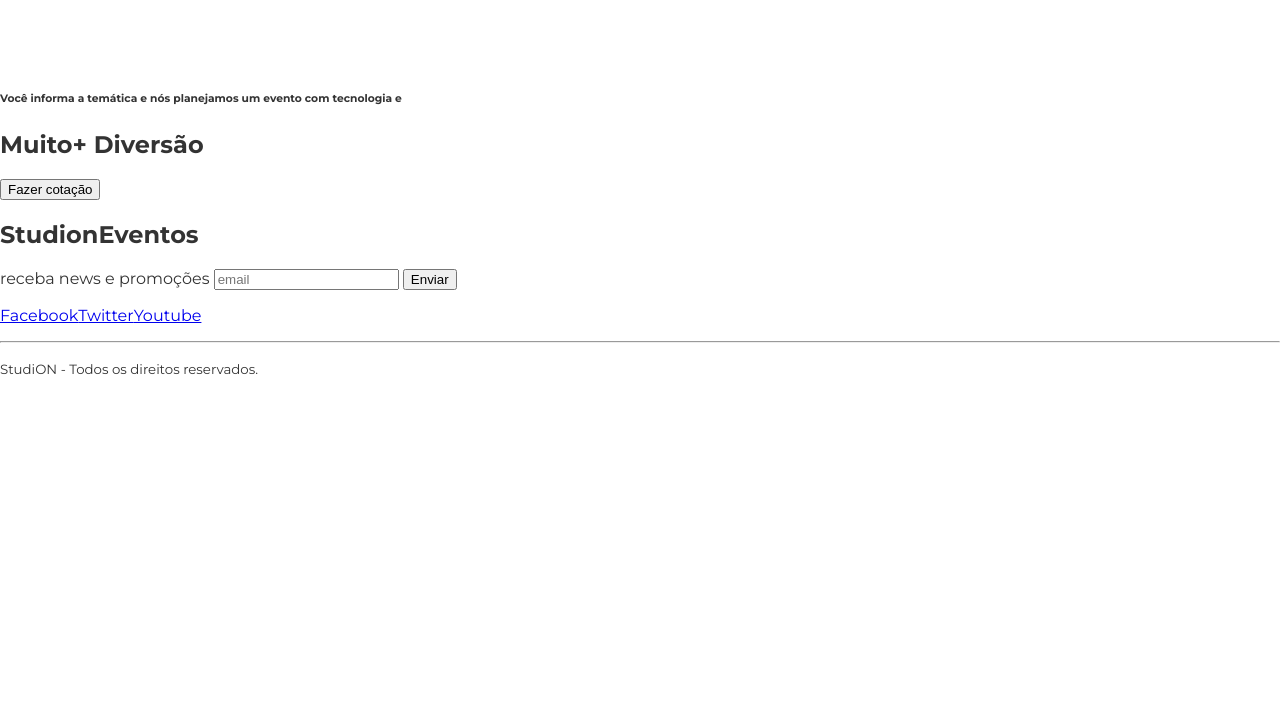
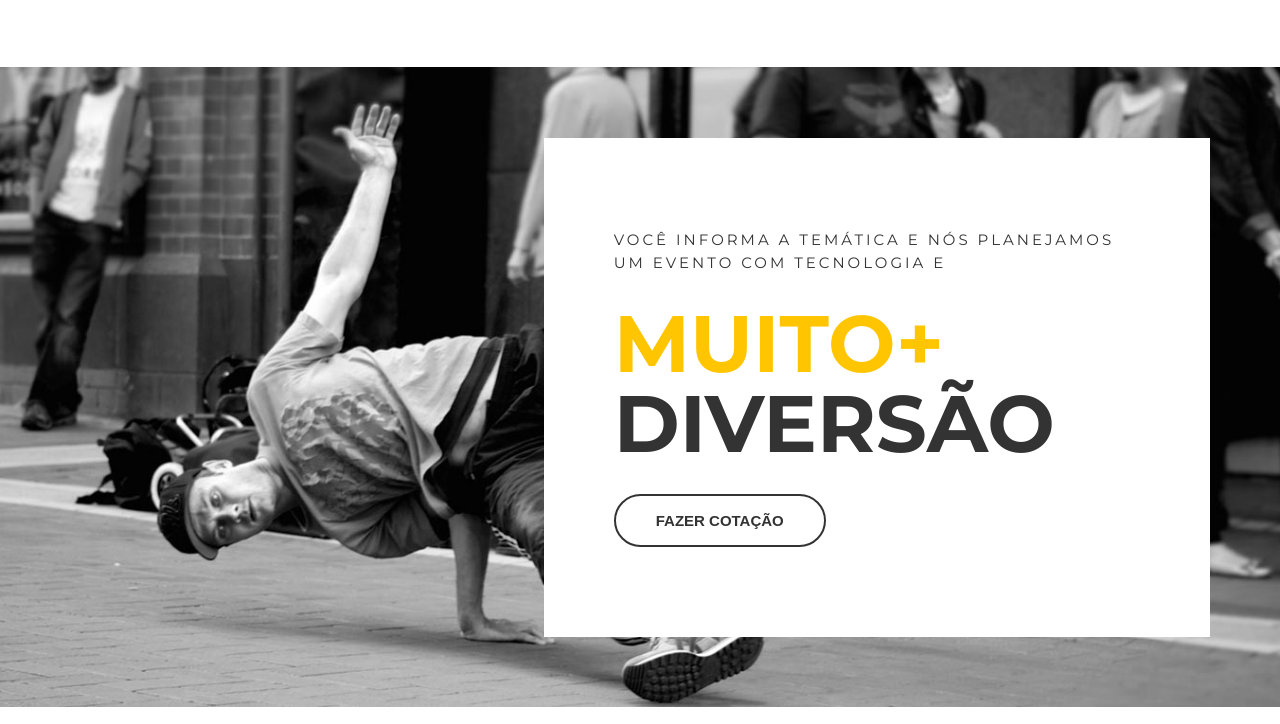
Before and after one commit to ncribeiros/studion, a website: page src/index.html in a window 1280 px wide. Shown: the part 1560-2284 px from the top of the page. Before the commit the page ends 1954 px from the top, so only its background shows below. Drawn offline with Linux system fonts and the light colour scheme.

Commit message:
feat(quote): added section styles

```diff
--- a/src/index.html
+++ b/src/index.html
@@ -113,13 +113,15 @@
         </div>
       </section>
 
-      <section>
-        <div>
-          <h6>
-            Você informa a temática e nós planejamos um evento com tecnologia e
-          </h6>
-          <h2><span>Muito+ </span>Diversão</h2>
-          <button>Fazer cotação</button>
+      <section class="quote">
+        <div class="container quote__container">
+          <div class="quote__copy">
+            <h6>
+              Você informa a temática e nós planejamos um evento com tecnologia e
+            </h6>
+            <h2><span class="copy--primary">Muito+ </span>Diversão</h2>
+            <button class="btn btn--quote">Fazer cotação</button>
+          </div>
         </div>
       </section>
     </main>
--- a/src/style.css
+++ b/src/style.css
@@ -216,3 +216,50 @@ ul {
   color: var(--color-copy);
   background: unset;
 }
+
+.quote {
+  background-image: url(./images/parallax.jpg);
+  background-attachment: fixed;
+  background-repeat: no-repeat;
+  background-size: cover;
+  background-position: center;
+}
+.quote__container {
+  min-height: 80vh;
+  display: grid;
+  align-items: center;
+  justify-items: end;
+}
+
+.quote__copy {
+  background-color: #fff;
+  padding: 5.625rem 4.375rem;
+}
+
+.quote__copy h6 {
+  font-weight: 400;
+  font-size: .9375rem;
+  letter-spacing: .1875rem;
+  line-height: 1.4375rem;
+  max-width: 53ch;
+  text-transform: uppercase;
+  margin: 0;
+}
+
+.quote__copy h2 {
+  font-size: 5rem;
+  line-height: 5rem;
+  text-transform: uppercase;
+  letter-spacing: -.1875;
+  margin: 1.875rem 0;
+}
+
+.quote__copy h2 span {
+  display: block;
+}
+
+.btn--quote {
+  color: var(--color-copy);
+  border-color: var(--color-copy);
+  background: unset;
+}
```
